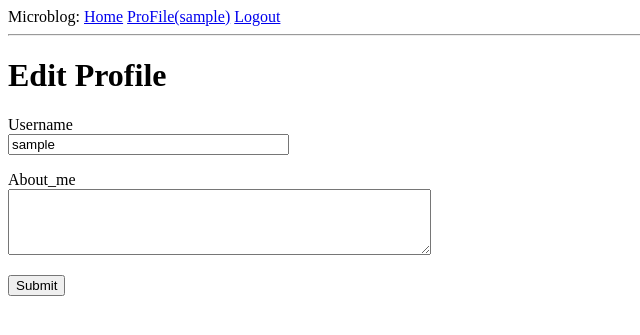
After one commit to yangYlin/micor_blog, a Flask app: page /edit_profile in a window 1280 px wide. The commit adds this page. Shown: the top 335 px of the page, without its empty margins (0-640 px from the left). Run offline with Flask 2, Linux system fonts and the light colour scheme; the visitor is signed in with stand-in values (Sample User, id 1); data comes from the database, SQL or seed files in the repository.

Commit message:
chapter06  'user-self information'

```diff
--- a/app/forms.py
+++ b/app/forms.py
@@ -1,6 +1,6 @@
 from flask_wtf import FlaskForm  # 从flask_wtf包中导入FlaskForm类
-from wtforms import StringField, PasswordField, BooleanField, SubmitField  # 导入这些类
-from wtforms.validators import DataRequired, EqualTo, Email, ValidationError
+from wtforms import StringField, PasswordField, BooleanField, SubmitField, TextAreaField  # 导入这些类
+from wtforms.validators import DataRequired, EqualTo, Email, ValidationError, Length
 
 # 登录
 from app.models import User
@@ -33,3 +33,20 @@ class RegistrationForm(FlaskForm):
         user = User.query.filter_by(email=username.mail).first
         if user is not None:
             raise ValidationError("Please use a  differnce email")
+
+
+class EditProfileForm(FlaskForm):
+    username = StringField('Username', validators=[DataRequired()])
+    about_me = TextAreaField('About_me', validators=[Length(min=0, max=140)])
+    submit = SubmitField('Submit')
+
+    # 验证用户名
+    def __init__(self, original_username, *args, **kwargs):
+        super(EditProfileForm, self).__init__(*args, **kwargs)
+        self.original_username = original_username
+
+    def validate_username(self, username):
+        if username.data != self.original_username:
+            user = User.query.filter_by(username=self.username.data).first()
+            if user is not None:
+                raise ValidationError('Please use a different username.')
--- a/app/models.py
+++ b/app/models.py
@@ -1,4 +1,5 @@
 from datetime import datetime
+from hashlib import md5
 
 from flask_login import UserMixin
 from werkzeug.security import generate_password_hash, check_password_hash
@@ -17,6 +18,8 @@ class User(UserMixin, db.Model):  # 混入类，有4个常用的字段
     email = db.Column(db.String(120), index=True, unique=True)
     password_hash = db.Column(db.String(128))
     posts = db.relationship('Post', backref='author', lazy='dynamic')  # dynamic query,不做了查询操作，可以先做排序
+    about_me = db.Column(db.String(140))
+    last_seen = db.Column(db.DateTime, default=datetime.utcnow)
 
     def __repr__(self):
         # return '<User {}>'.format(self.username)
@@ -28,6 +31,11 @@ class User(UserMixin, db.Model):  # 混入类，有4个常用的字段
 
     def check_password(self, password):
         return check_password_hash(self.password_hash, password)
+
+    # 返回用户头像的URL，并缩放到请求的大小（以像素为单位）
+    def avatar(self, size=8):
+        digst = md5(self.email.lower().encode('utf-8')).hexdigest()
+        return 'https://www.gravatar.com/avatar/{}?d=identicon&s={}'.format(digst, size)
 
 
 class Post(db.Model):
--- a/app/routes.py
+++ b/app/routes.py
@@ -1,10 +1,12 @@
+from datetime import datetime
+
 from flask import render_template, flash, redirect, url_for, request
 from flask_login import current_user, login_user, logout_user
 from flask_login import login_required  # 不允许未经过身份验证的用户
 from werkzeug.urls import url_parse
 
 from app import app, db
-from app.forms import LoginForm, RegistrationForm
+from app.forms import LoginForm, RegistrationForm, EditProfileForm
 from app.models import User
 
 
@@ -74,6 +76,43 @@ def register():
     return render_template('register.html', title='Register', form=form)
 
 
+@app.route('/user/<username>')
+@login_required
+def user(username):
+    user = User.query.filter_by(username=username).first_or_404()
+    posts = [
+        {'author': user, 'body': 'Test post #1'},
+        {'author': user, 'body': 'Test post #2'}
+    ]
+    return render_template('user.html', user=user, posts=posts)
+
+
+# 通用函数，用来记录用户登录时间
+@app.before_request
+def before_request():
+    if current_user.is_authenticated:
+        current_user.last_seen = datetime.utcnow()
+        db.session.commit()
+
+
+@app.route('/edit_profile', methods=['GET', 'POST'])
+@login_required
+def edit_profile():
+    # form = EditProfileForm()
+    form = EditProfileForm(current_user.username)
+    if form.validate_on_submit():
+        current_user.username = form.username.data
+        current_user.about_me = form.about_me.data
+        db.session.commit()
+
+        flash('Your changes have been saved.')
+        return redirect(url_for('edit_profile'))
+    elif request.method == 'GET':
+        form.username.data = current_user.username
+        form.about_me.data = ''
+    return render_template('edit_profile.html', title='Edit Profile', form=form)
+
+
 @app.route("/hello", methods=['GET', 'POST'])
 def hello():
     return 'ddd'
--- /dev/null
+++ b/app/templates/_post.html
@@ -0,0 +1,6 @@
+<table>
+    <tr valign="top">
+        <td><img src="{{ post.author.avatar(36) }}"></td>
+        <td>{{ post.author.username }} says:<br>{{ post.body }}</td>
+    </tr>
+</table>
--- a/app/templates/base.html
+++ b/app/templates/base.html
@@ -14,6 +14,7 @@
 		{% if current_user.is_anonymous %}
 		<a href="{{ url_for('login') }}">Login</a>
 		{% else %}
+		<a href="{{url_for('user', username = current_user.username)}}"> ProFile({{current_user.username}})</a>
 		<a href="{{ url_for('logout') }}">Logout</a>
 		{% endif %}
 		<hr>
--- /dev/null
+++ b/app/templates/edit_profile.html
@@ -0,0 +1,27 @@
+{% extends "base.html" %}
+
+{% block content %}
+<h1>Edit Profile</h1>
+<form ,action="" method="post">
+    {{ form.hidden_tag() }}
+    <p>
+        {{ form.username.label }}<br>
+        {{ form.username(size=32) }}<br>
+        {% for error in form.username.errors %}
+        <span style="color:red;">[{{ error }}]</span>
+        {% endfor %}
+    </p>
+
+    <p>
+        {{ form.about_me.label }}<br>
+        {{ form.about_me(cols=50, rows=4) }}<br>
+        {% for error in form.about_me.errors %}
+        <span style="color:red;">[{{ error }}]</span>
+        {% endfor %}
+    </p>
+    <p>
+        {{ form.submit() }}
+    </p>
+</form>
+
+{% endblock %}
```
Also changed, not shown: app/__init__.py (+20 -2 lines), app/errors.py (added, +14 -0 lines), app/templates/404.html (added, +8 -0 lines), app/templates/500.html (added, +9 -0 lines), app/templates/user.html (added, +30 -0 lines), migrations/versions/7384408da364_new_fields_in_user_model.py (added, +29 -0 lines), 1 other file.
